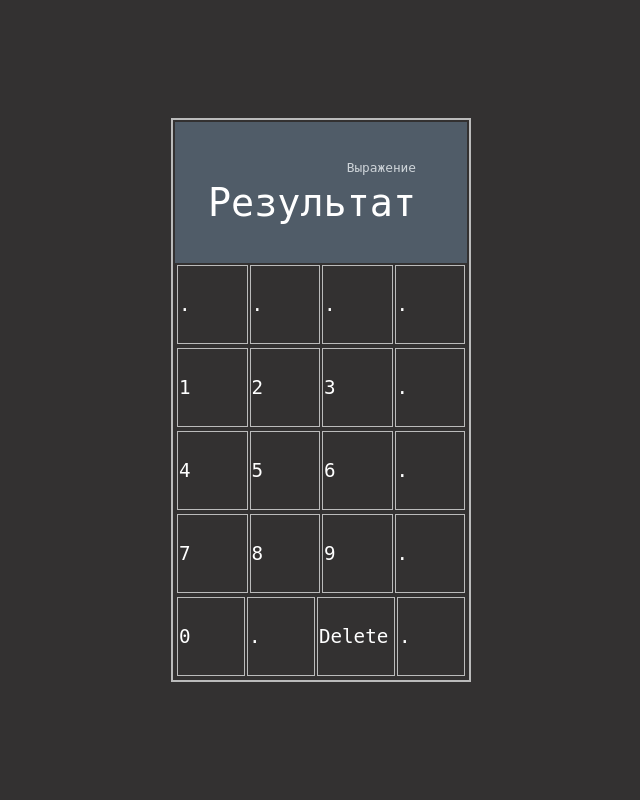
After one commit to serVmik/hexlet-flask-example, a Flask app: page /calculator in a window 1280 px wide. The commit adds this page. Shown: the whole page, without its empty margins (319-959 px from the left). Run offline with Flask 3, Linux system fonts and the light colour scheme.

Commit message:
add calculator

```diff
--- a/app.py
+++ b/app.py
@@ -4,6 +4,8 @@ from flask import (Flask, request, redirect, render_template, url_for,
                    flash, get_flashed_messages)
 from tools.validate import validate_user, validate_course, validate_post
 from tools.tools import search_user_by_term, add_id
+
+from tools.calculator import calculate
 
 app = Flask(__name__)
 app.config['SECRET_KEY'] = 'SECRET_KEY'
@@ -12,6 +14,22 @@ app.config['SECRET_KEY'] = 'SECRET_KEY'
 @app.route('/')
 def index():
     return render_template('index.html',)
+
+
+@app.get('/calculator')
+def get_calculator():
+    return render_template('calculator.html')
+
+
+@app.post('/calculator')
+def post_calculator():
+    result = calculate()
+    return render_template('calculator.html', result=result)
+
+
+@app.get('/temp')
+def get_temp():
+    return render_template('temp.html')
 
 
 @app.get('/courses')
--- /dev/null
+++ b/static/css/calculator.css
@@ -0,0 +1,81 @@
+@font-face {
+  font-weight: 400;
+  font-family: "Roboto Mono";
+/*  src: url("../fonts/RobotoMono-Regular.woff2") format("woff2"); */
+}
+
+body {
+  display: flex;
+  align-items: center;
+  justify-content: center;
+  width: 100vw;
+  height: 100vh;
+  margin: 0;
+
+  font-family: "Roboto Mono", monospace;
+
+  background: #333131;
+}
+
+p {
+  margin: 5px 0;
+}
+
+/* BEGIN (write your solution here) */
+.calculation {
+  width: 300px;
+  color: #2c3e50;
+}
+
+.screen {
+  display: block;
+  border: 0;
+  background: 0;
+  padding: 30px;
+  color: white;
+  background: #505c68;
+  text-align: right;
+  font-size: 0.8rem;
+}
+
+table {
+  border: 2px solid #bbb;
+}
+
+.button {
+  display: block;
+  border: 0;
+  background: 0;
+  cursor: pointer;
+  font-size: 1.2em;
+
+  color: white;
+}
+
+.button > td {
+  border: 1px solid #bbb;
+  height: 75px;
+  width: 75px;
+}
+
+/* END */
+
+.small {
+  font-size: 80%;
+}
+
+.bg-blue {
+  background: #3498db;
+}
+
+.bg-blue:hover {
+  background: #67b2e4;
+}
+
+.text-big {
+  font-size: 3em;
+}
+
+.text-gray {
+  color: #ced4d9;
+}
--- /dev/null
+++ b/templates/calculator.html
@@ -0,0 +1,58 @@
+<!DOCTYPE html>
+<html lang="ru">
+<head>
+  <meta charset="UTF-8">
+  <meta http-equiv="X-UA-Compatible" content="IE=edge">
+  <meta name="viewport" content="width=device-width, initial-scale=1.0">
+  <link type="text/css" href="{{ url_for('static', filename='css/calculator.css') }}" rel="stylesheet" />
+  <title>Калькулятор</title>
+</head>
+<body>
+  <div>
+    <!-- BEGIN (write your solution here) -->
+    <table class="calculation">
+      <tr class="screen">
+        <td colspan="4">
+          <p class="text-gray">
+            Выражение
+          </p>
+          <p class="text-big">
+            Результат
+          </p>
+        </td>
+      </tr>
+      <tr class="button">
+        <td>.</td>
+        <td>.</td>
+        <td>.</td>
+        <td>.</td>
+      </tr>
+      <tr class="button">
+        <td>1</td>
+        <td>2</td>
+        <td>3</td>
+        <td>.</td>
+      </tr>
+      <tr class="button">
+        <td>4</td>
+        <td>5</td>
+        <td>6</td>
+        <td>.</td>
+      </tr>
+      <tr class="button">
+        <td>7</td>
+        <td>8</td>
+        <td>9</td>
+        <td>.</td>
+      </tr>
+      <tr class="button">
+        <td>0</td>
+        <td>.</td>
+        <td>Delete</td>
+        <td>.</td>
+      </tr>
+    </table>
+    <!-- END -->
+  </div>
+</body>
+</html>
--- /dev/null
+++ b/tools/calculator.py
@@ -0,0 +1,2 @@
+def calculate():
+    pass
```
Also changed, not shown: templates/index.html (+13 -15 lines), static/css/hexlet_tasks.css (added), static/fonts/RobotoMono-Regular.woff2 (added).
